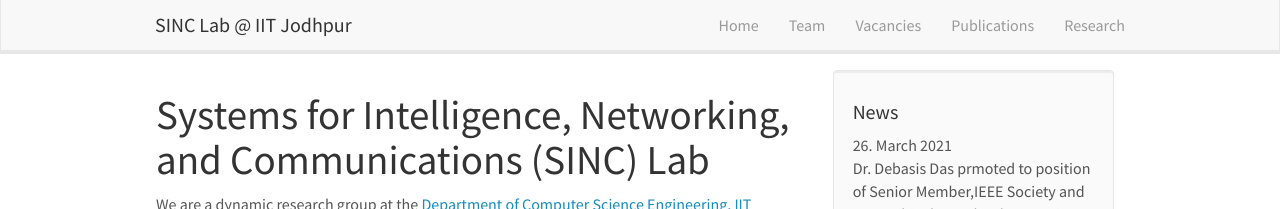
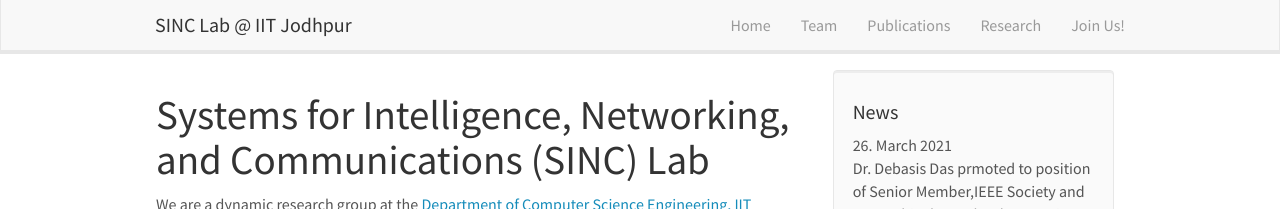
Before and after one commit to sinclab-iitj/sinclab-iitj.github.io, a Jekyll site: the page built from _pages/home.md, in a window 1280 px wide. Shown: the top 209 px of the page. Built offline with Jekyll 4.4.1, drawn with Linux system fonts in a browser that asks for light colours; nearby versions of some CDN libraries.

Commit message:
Update header.html

```diff
--- a/_includes/header.html
+++ b/_includes/header.html
@@ -14,9 +14,9 @@
 	  <ul class="nav navbar-nav navbar-right">
 		<li><a href="{{ site.url }}{{ site.baseurl }}/">Home</a></li>
 		<li><a href="{{ site.url }}{{ site.baseurl }}/team">Team</a></li>
-		<li><a href="{{ site.url }}{{ site.baseurl }}/vacancies">Vacancies</a></li>
 		<li><a href="{{ site.url }}{{ site.baseurl }}/publications">Publications</a></li>
 		<li><a href="{{ site.url }}{{ site.baseurl }}/research">Research</a></li>
+		<li><a href="{{ site.url }}{{ site.baseurl }}/vacancies">Join Us!</a></li>
 		<!--<li><a href="{{ site.url }}{{ site.baseurl }}/pictures">(Pics)</a></li>-->
 	  </ul>
 	</div>
```
